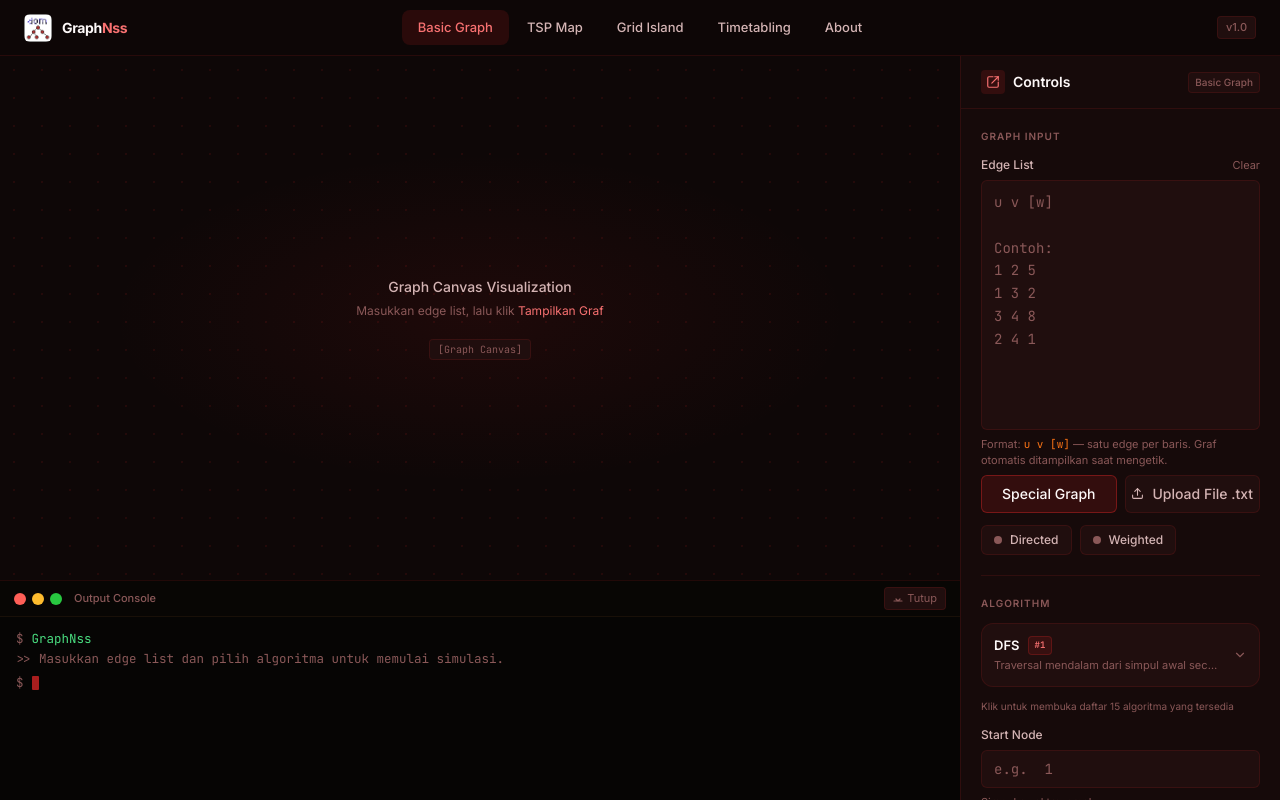
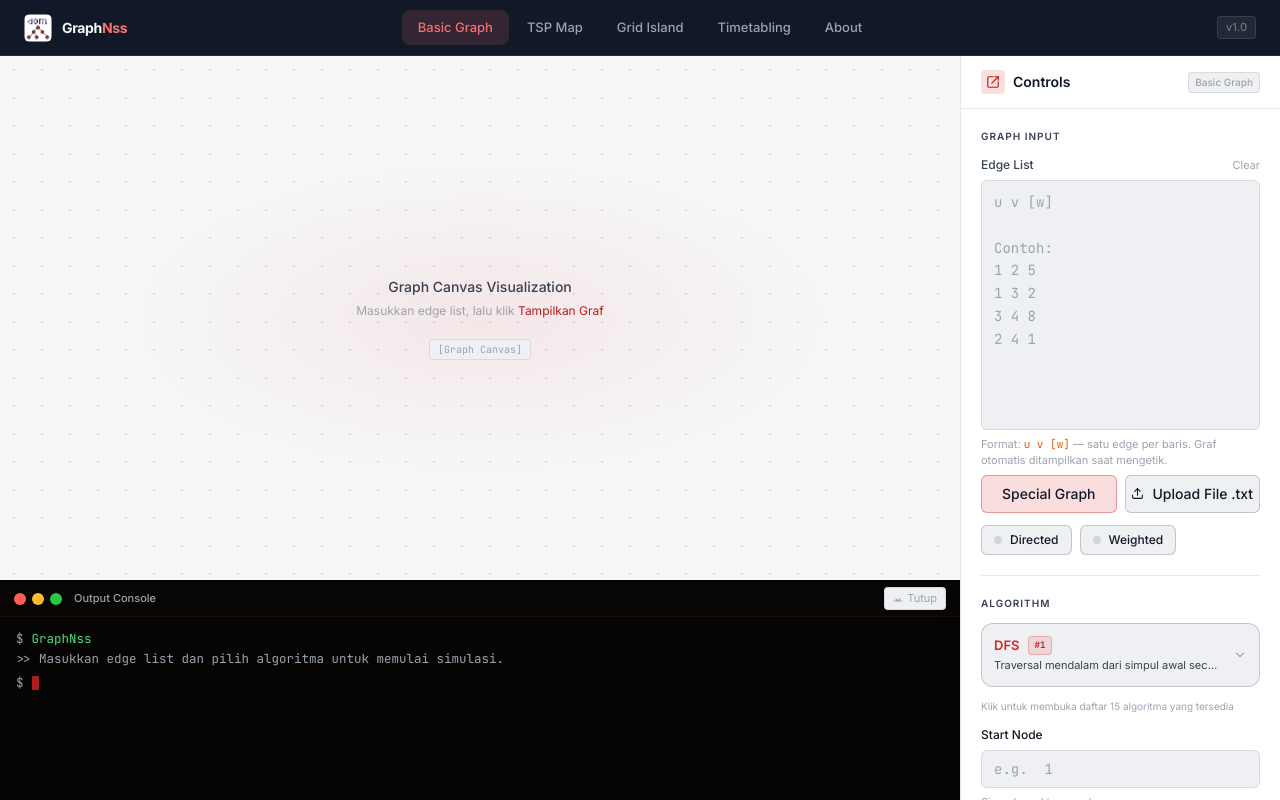
Before and after one commit to Valz0504/GraphNss, a Next.js app in the folder frontend/: page /basic-graph in a window 1280 px wide. Built offline with nearby package versions, Linux system fonts and the light colour scheme.

Commit message:
feat(frontend): switch to light theme, dark navbar, improve sidebar contrast

```diff
--- a/frontend/src/app/globals.css
+++ b/frontend/src/app/globals.css
@@ -1,33 +1,33 @@
 @import "tailwindcss";
 
 /* ─────────────────────────────────────────────
-   Design Tokens — Dark Crimson Theme
+   Design Tokens — Light Crimson Theme
 ───────────────────────────────────────────── */
 :root {
-  color-scheme: dark;
+  color-scheme: light;
   --navbar-h: 56px;
 
-  /* Backgrounds — dark blood red */
-  --bg-base:    #0e0707;
-  --bg-surface: #160a0a;
-  --bg-raised:  #200e0e;
-  --bg-overlay: #2b1212;
+  /* Backgrounds — clean white */
+  --bg-base:    #f6f7f9;
+  --bg-surface: #ffffff;
+  --bg-raised:  #eef0f3;
+  --bg-overlay: #e2e5ea;
 
-  /* Borders — red-tinted */
-  --border:        rgba(220, 38, 38, 0.13);
-  --border-strong: rgba(220, 38, 38, 0.26);
+  /* Borders — neutral */
+  --border:        rgba(0, 0, 0, 0.09);
+  --border-strong: rgba(0, 0, 0, 0.18);
 
   /* Brand — Crimson palette */
   --primary:       #dc2626;   /* red-600   */
-  --primary-light: #f87171;   /* red-400   */
+  --primary-light: #b91c1c;   /* red-700 — darker for contrast on light bg */
   --primary-dark:  #991b1b;   /* red-800   */
-  --accent:        #f97316;   /* orange-500 — secondary highlight */
+  --accent:        #ea580c;   /* orange-600 */
   --accent-light:  #fca5a5;   /* red-300   */
 
-  /* Text — bright white with faint warmth */
-  --text-base:   #fdf8f8;
-  --text-subtle: #d4b4b4;
-  --text-muted:  #8a5858;
+  /* Text — dark */
+  --text-base:   #111827;
+  --text-subtle: #374151;
+  --text-muted:  #9ca3af;
 }
 
 /* ─────────────────────────────────────────────
@@ -59,13 +59,13 @@ body {
 ───────────────────────────────────────────── */
 ::-webkit-scrollbar { width: 5px; height: 5px; }
 ::-webkit-scrollbar-track { background: transparent; }
-::-webkit-scrollbar-thumb { background: var(--bg-overlay); border-radius: 99px; }
-::-webkit-scrollbar-thumb:hover { background: rgba(220,38,38,0.3); }
+::-webkit-scrollbar-thumb { background: rgba(0,0,0,0.15); border-radius: 99px; }
+::-webkit-scrollbar-thumb:hover { background: rgba(220,38,38,0.4); }
 
 /* ─────────────────────────────────────────────
    Selection
 ───────────────────────────────────────────── */
-::selection { background-color: rgba(220,38,38,0.32); color: var(--text-base); }
+::selection { background-color: rgba(220,38,38,0.2); color: var(--text-base); }
 
 /* ─────────────────────────────────────────────
    Form elements
@@ -100,7 +100,7 @@ select option { background-color: var(--bg-surface); }
    Utilities
 ───────────────────────────────────────────── */
 .glass {
-  background: rgba(14,7,7,0.9);
+  background: rgba(255,255,255,0.88);
   backdrop-filter: blur(16px);
   -webkit-backdrop-filter: blur(16px);
 }
@@ -112,10 +112,10 @@ select option { background-color: var(--bg-surface); }
   background-clip: text;
 }
 
-/* Canvas dot-grid — red-tinted */
+/* Canvas dot-grid */
 .bg-dot-grid {
   background-color: var(--bg-base);
-  background-image: radial-gradient(circle, rgba(220,38,38,0.1) 1px, transparent 1px);
+  background-image: radial-gradient(circle, rgba(0,0,0,0.1) 1px, transparent 1px);
   background-size: 28px 28px;
 }
 
--- a/frontend/src/components/basic-graph/ControlSidebar.tsx
+++ b/frontend/src/components/basic-graph/ControlSidebar.tsx
@@ -21,7 +21,7 @@ function SidebarSection({
     <div className="flex flex-col gap-3">
       <p
         className="text-[10px] font-semibold uppercase tracking-widest"
-        style={{ color: "var(--text-muted)" }}
+        style={{ color: "var(--text-subtle)" }}
       >
         {title}
       </p>
@@ -48,7 +48,7 @@ function LabeledInput({ label, id, value, onChange, placeholder, hint }: Labeled
       <label
         htmlFor={id}
         className="text-[12px] font-medium"
-        style={{ color: "var(--text-subtle)" }}
+        style={{ color: "var(--text-base)" }}
       >
         {label}
       </label>
@@ -86,16 +86,17 @@ function ToggleChip({
     <button
       type="button"
       onClick={onToggle}
-      className="flex items-center gap-2 rounded-md px-3 py-1.5 text-xs font-medium transition-all duration-150"
+      className="flex items-center gap-2 rounded-md px-3 py-1.5 text-xs font-medium transition-all duration-150 hover:brightness-95 active:scale-[0.97]"
       style={{
-        background: active ? "rgba(220,38,38,0.15)" : "var(--bg-raised)",
-        color: active ? "var(--primary-light)" : "var(--text-subtle)",
-        border: `1px solid ${active ? "rgba(220,38,38,0.4)" : "var(--border)"}`,
+        background: active ? "rgba(220,38,38,0.1)" : "var(--bg-raised)",
+        color: active ? "var(--primary)" : "var(--text-base)",
+        border: `1px solid ${active ? "rgba(220,38,38,0.45)" : "var(--border-strong)"}`,
+        boxShadow: active ? "0 1px 4px rgba(220,38,38,0.12)" : "none",
       }}
     >
       <span
         className="h-2 w-2 rounded-full transition-colors"
-        style={{ background: active ? "var(--primary)" : "var(--text-muted)" }}
+        style={{ background: active ? "var(--primary)" : "#d1d5db" }}
       />
       {label}
     </button>
@@ -204,6 +205,7 @@ export default function ControlSidebar({
           width: "320px",
           background: "var(--bg-surface)",
           borderLeft: "1px solid var(--border)",
+          boxShadow: "-4px 0 24px rgba(0,0,0,0.06)",
         }}
       >
         {/* ── Sidebar Header ── */}
@@ -325,11 +327,11 @@ export default function ControlSidebar({
                   id="btn-upload"
                   type="button"
                   onClick={() => fileInputRef.current?.click()}
-                  className="flex-1 flex items-center justify-center gap-2 rounded-md py-2 text-sm font-medium transition-all hover:brightness-125 active:scale-[0.98]"
+                  className="flex-1 flex items-center justify-center gap-2 rounded-md py-2 text-sm font-medium transition-all hover:bg-gray-100 active:scale-[0.98]"
                   style={{
-                    color: "var(--text-subtle)",
+                    color: "var(--text-base)",
                     background: "var(--bg-raised)",
-                    border: "1px solid var(--border)",
+                    border: "1px solid var(--border-strong)",
                   }}
                 >
                   <svg width="13" height="13" viewBox="0 0 24 24" fill="none" stroke="currentColor" strokeWidth="2" strokeLinecap="round" strokeLinejoin="round" aria-hidden>
@@ -366,10 +368,10 @@ export default function ControlSidebar({
               id="btn-pick-algo"
               type="button"
               onClick={() => setPickerOpen(true)}
-              className="w-full flex items-center gap-3 rounded-xl px-3 py-3 text-left transition-all duration-150 hover:brightness-110 active:scale-[0.98]"
+              className="w-full flex items-center gap-3 rounded-xl px-3 py-3 text-left transition-all duration-150 hover:border-red-300 hover:shadow-sm active:scale-[0.98]"
               style={{
                 background: "var(--bg-raised)",
-                border: "1px solid var(--border)",
+                border: "1px solid var(--border-strong)",
               }}
             >
               {/* Info */}
@@ -377,7 +379,7 @@ export default function ControlSidebar({
                 <div className="flex items-center gap-2">
                   <span
                     className="text-[13px] font-semibold truncate"
-                    style={{ color: "var(--text-base)" }}
+                    style={{ color: "var(--primary)" }}
                   >
                     {currentAlgo.label}
                   </span>
@@ -394,7 +396,7 @@ export default function ControlSidebar({
                 </div>
                 <span
                   className="text-[11px] truncate"
-                  style={{ color: "var(--text-muted)" }}
+                  style={{ color: "var(--text-subtle)" }}
                 >
                   {currentAlgo.description}
                 </span>
@@ -493,11 +495,11 @@ export default function ControlSidebar({
               id="btn-reset"
               type="button"
               onClick={handleReset}
-              className="w-full rounded-lg py-2 text-sm font-medium transition-all duration-150 hover:brightness-125 active:scale-[0.98]"
+              className="w-full rounded-lg py-2 text-sm font-medium transition-all duration-150 hover:bg-gray-100 active:scale-[0.98]"
               style={{
                 background: "var(--bg-raised)",
-                color: "var(--text-subtle)",
-                border: "1px solid var(--border)",
+                color: "var(--text-base)",
+                border: "1px solid var(--border-strong)",
               }}
             >
               Reset
--- a/frontend/src/components/layout/Navbar.tsx
+++ b/frontend/src/components/layout/Navbar.tsx
@@ -20,8 +20,8 @@ export default function Navbar() {
   return (
     <>
       <header
-        className="glass relative shrink-0 z-50 flex items-center px-4 md:px-6"
-        style={{ height: "var(--navbar-h)", borderBottom: "1px solid var(--border)" }}
+        className="relative shrink-0 z-50 flex items-center px-4 md:px-6"
+        style={{ height: "var(--navbar-h)", background: "#111827", borderBottom: "1px solid rgba(255,255,255,0.08)" }}
       >
         {/* ── Logo ── */}
         <Link href="/basic-graph" className="flex shrink-0 items-center gap-2.5 w-36 md:w-44">
@@ -34,8 +34,8 @@ export default function Navbar() {
             priority
             unoptimized
           />
-          <span className="text-sm font-bold tracking-tight" style={{ color: "var(--text-base)" }}>
-            Graph<span style={{ color: "var(--primary-light)" }}>Nss</span>
+          <span className="text-sm font-bold tracking-tight" style={{ color: "#f9fafb" }}>
+            Graph<span style={{ color: "#f87171" }}>Nss</span>
           </span>
         </Link>
 
@@ -49,8 +49,8 @@ export default function Navbar() {
                 href={href}
                 className="rounded-lg px-4 py-2 text-[13px] font-medium transition-all duration-150"
                 style={{
-                  background: isActive ? "rgba(220,38,38,0.14)" : "transparent",
-                  color: isActive ? "var(--primary-light)" : "var(--text-subtle)",
+                  background: isActive ? "rgba(248,113,113,0.15)" : "transparent",
+                  color: isActive ? "#f87171" : "rgba(255,255,255,0.6)",
                 }}
               >
                 {label}
@@ -63,7 +63,7 @@ export default function Navbar() {
         <div className="hidden md:flex w-44 justify-end">
           <span
             className="rounded px-2 py-0.5 text-[11px] font-medium"
-            style={{ color: "var(--text-muted)", background: "var(--bg-raised)", border: "1px solid var(--border)" }}
+            style={{ color: "rgba(255,255,255,0.35)", background: "rgba(255,255,255,0.07)", border: "1px solid rgba(255,255,255,0.1)" }}
           >
             v1.0
           </span>
@@ -77,12 +77,11 @@ export default function Navbar() {
             aria-label="Toggle navigation"
             className="flex h-9 w-9 items-center justify-center rounded-lg transition-colors"
             style={{
-              background: mobileOpen ? "rgba(220,38,38,0.14)" : "transparent",
-              border: "1px solid var(--border)",
+              background: mobileOpen ? "rgba(248,113,113,0.15)" : "transparent",
+              border: "1px solid rgba(255,255,255,0.12)",
             }}
           >
-            {/* Hamburger / X icon */}
-            <svg width="18" height="18" viewBox="0 0 18 18" fill="none" stroke="var(--text-subtle)" strokeWidth="1.8" strokeLinecap="round">
+            <svg width="18" height="18" viewBox="0 0 18 18" fill="none" stroke="rgba(255,255,255,0.7)" strokeWidth="1.8" strokeLinecap="round">
               {mobileOpen ? (
                 <>
                   <line x1="3" y1="3" x2="15" y2="15" />
@@ -106,7 +105,7 @@ export default function Navbar() {
           {/* Backdrop */}
           <div
             className="md:hidden fixed inset-0 z-40"
-            style={{ top: "var(--navbar-h)", background: "rgba(0,0,0,0.5)", backdropFilter: "blur(4px)" }}
+            style={{ top: "var(--navbar-h)", background: "rgba(0,0,0,0.35)", backdropFilter: "blur(4px)" }}
             onClick={() => setMobileOpen(false)}
           />
           {/* Menu panel */}
@@ -114,8 +113,8 @@ export default function Navbar() {
             className="md:hidden fixed inset-x-0 z-40 flex flex-col gap-1 px-4 py-3"
             style={{
               top: "var(--navbar-h)",
-              background: "var(--bg-surface)",
-              borderBottom: "1px solid var(--border)",
+              background: "#1f2937",
+              borderBottom: "1px solid rgba(255,255,255,0.08)",
             }}
           >
             {NAV_ITEMS.map(({ href, label }) => {
@@ -127,8 +126,8 @@ export default function Navbar() {
                   onClick={() => setMobileOpen(false)}
                   className="rounded-lg px-4 py-2.5 text-sm font-medium transition-all"
                   style={{
-                    background: isActive ? "rgba(220,38,38,0.14)" : "transparent",
-                    color: isActive ? "var(--primary-light)" : "var(--text-subtle)",
+                    background: isActive ? "rgba(248,113,113,0.15)" : "transparent",
+                    color: isActive ? "#f87171" : "rgba(255,255,255,0.65)",
                   }}
                 >
                   {label}
```
Also changed, not shown: frontend/src/components/tsp-map/TspMapShell.tsx (+12 -11 lines).
